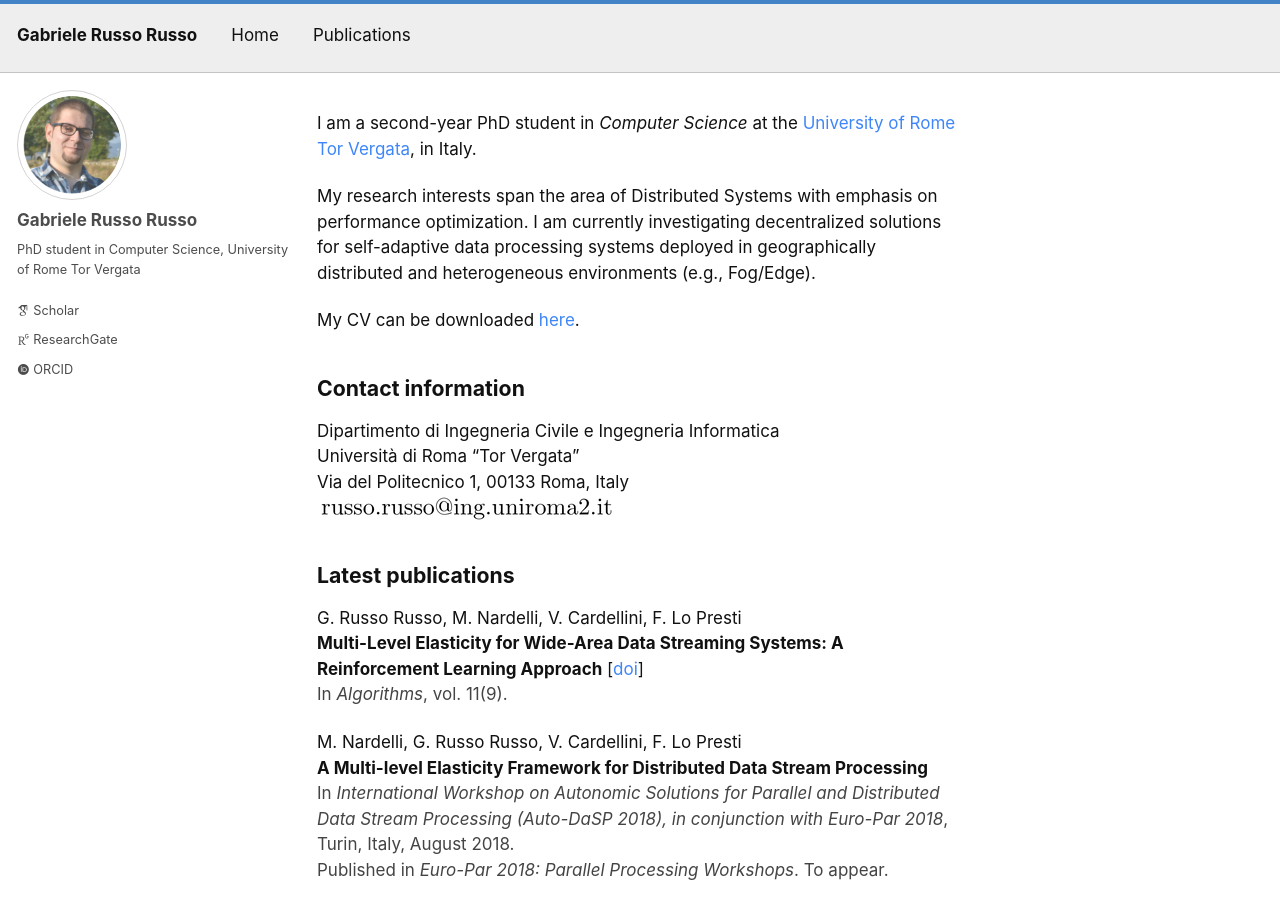
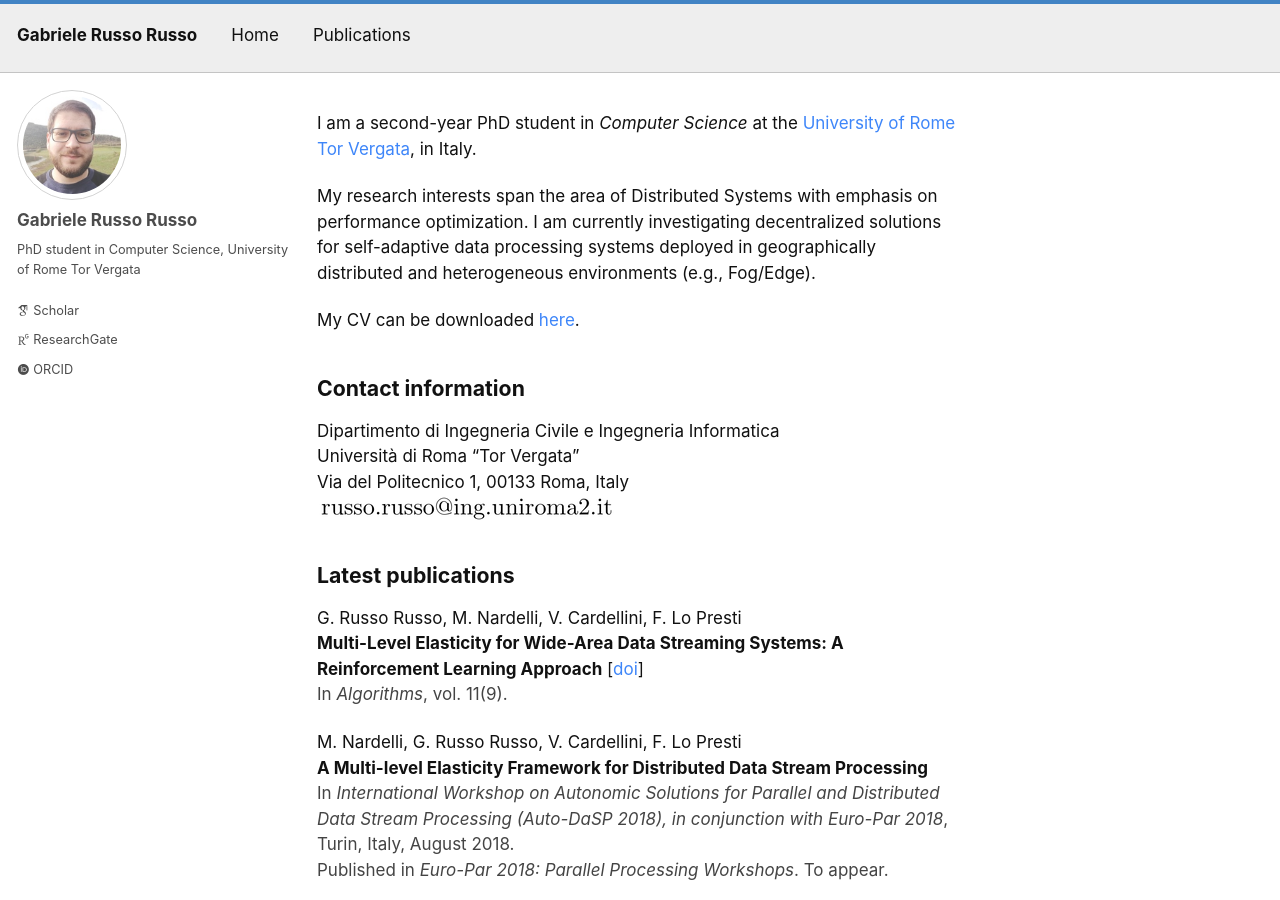
Before and after one commit to grussorusso/grussorusso.github.io, a Jekyll site: the page built from index.md, in a window 1280 px wide and 900 px high. Built offline with Jekyll 4.4.1, drawn with Linux system fonts in a browser that asks for light colours; nearby versions of some CDN libraries; some web fonts are replaced.

Commit message:
New profile pic

```diff
--- a/_config.yml
+++ b/_config.yml
@@ -105,7 +105,7 @@
 # Site Author
 author:
   name             : "Gabriele Russo Russo"
-  avatar           : "/assets/images/me.png"# path of avatar image, e.g. "/assets/images/bio-photo.jpg"
+  avatar           : "/assets/images/me.jpg"# path of avatar image, e.g. "/assets/images/bio-photo.jpg"
   bio              : "PhD student in Computer Science, University of Rome Tor Vergata"
   location         :
   email            :
```
Also changed, not shown: assets/images/me.jpg (added), assets/images/me.png (deleted).
